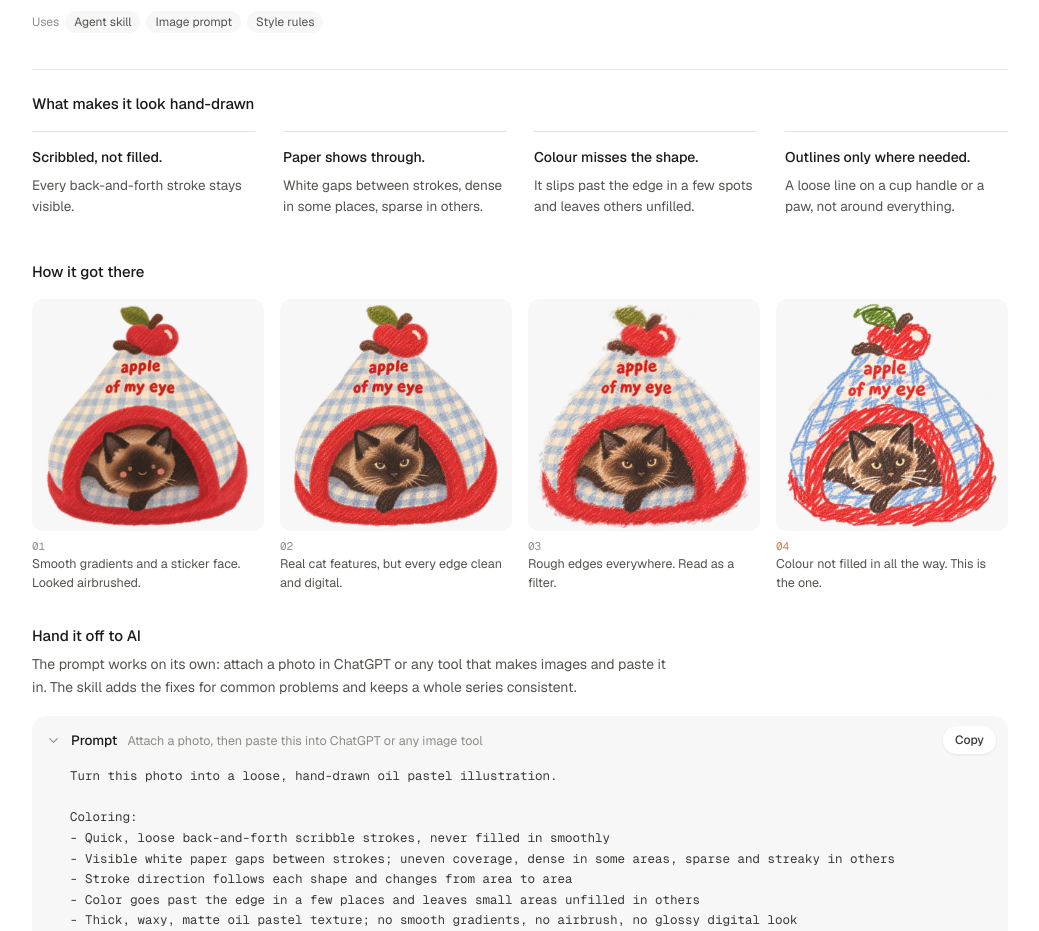
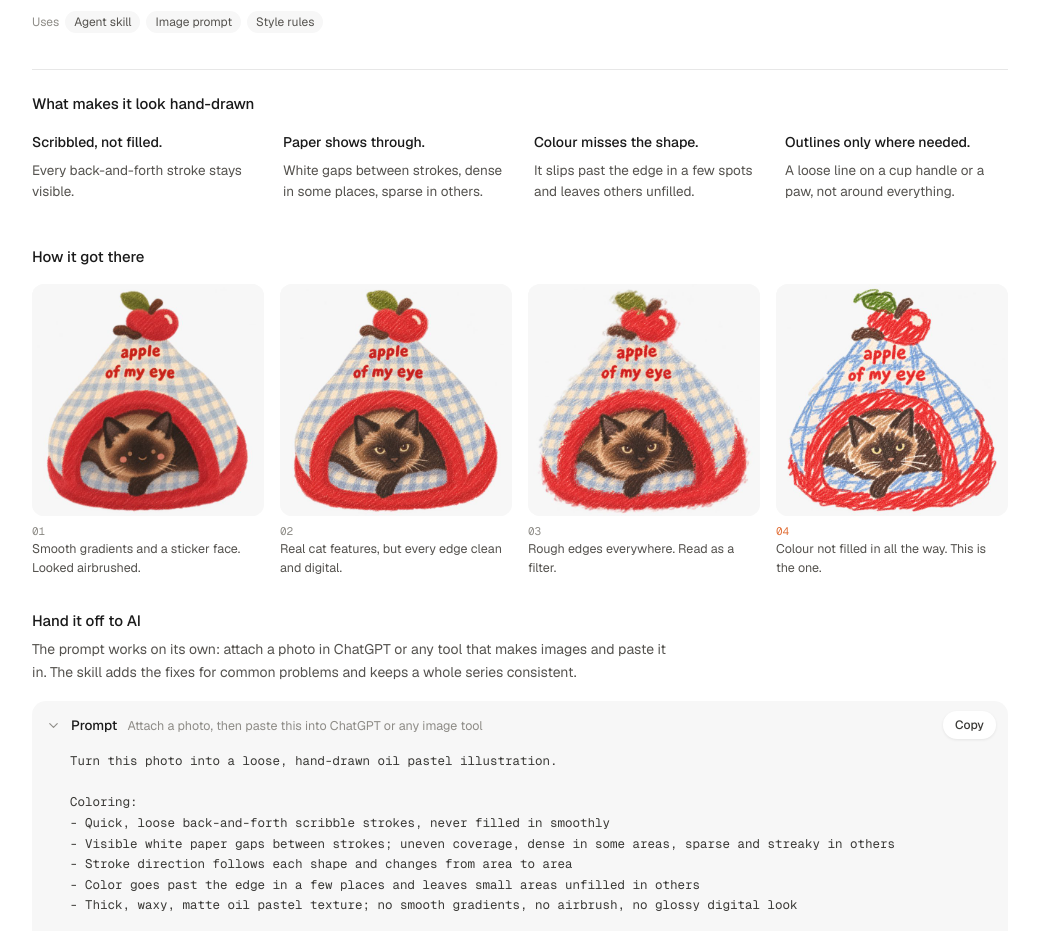
Before and after one commit to shuyii0315-arch/oil-pastel, a plain HTML site: page index.html in a window 1280 px wide. Shown: the part 840-1771 px from the top of the page, without its empty margins (120-1159 px from the left). Drawn offline with nearby package versions, Linux system fonts and the light colour scheme.

Commit message:
Case page: drop the lines above each rule
Co-Authored-By: Claude Opus 5.5 <noreply@anthropic.com>
Claude-Session: https://claude.ai/code/session_01PicjiTwHHzebBFqGmc9kSm

```diff
--- a/index.html
+++ b/index.html
@@ -51,7 +51,7 @@ pre{margin:0;font:400 12.5px/1.65 'Geist Mono',ui-monospace,monospace;color:#3A3
 .steps4 figure{margin:0}.steps4 img{display:block;width:100%;aspect-ratio:1;object-fit:cover;border-radius:12px;background:#F7F7F7}
 .steps4 figcaption{font-size:12.5px;line-height:1.5;color:#55534F;margin-top:8px}.steps4 figcaption b{display:block;font:400 11px 'Geist Mono',monospace;color:#8E8C87;margin-bottom:2px}
 .steps4 figure.win figcaption b{color:#E2723B}
-.rules{display:grid;grid-template-columns:repeat(4,1fr);gap:28px;margin:18px 0 44px;padding:0;list-style:none;font-size:13.5px;line-height:1.6;color:#55534F}.rules li{padding-top:14px;border-top:.5px solid rgba(26,26,26,.12)}.rules b{display:block;margin-bottom:6px;font-size:14px;color:#1A1A1A;font-weight:500}
+.rules{display:grid;grid-template-columns:repeat(4,1fr);gap:28px;margin:18px 0 44px;padding:0;list-style:none;font-size:13.5px;line-height:1.6;color:#55534F}.rules b{display:block;margin-bottom:6px;font-size:14px;color:#1A1A1A;font-weight:500}
 .spec h2.sub{margin-top:34px}
 @media (max-width:760px){.drawing{left:50%;top:42%;height:62%;max-width:84%}.photo{left:5%;bottom:6%;width:30%;padding:6px 6px 20px}.photo span{bottom:4px}.steps4{grid-template-columns:repeat(2,1fr)}.rules{grid-template-columns:1fr 1fr;gap:22px}}
 </style></head><body>
```
